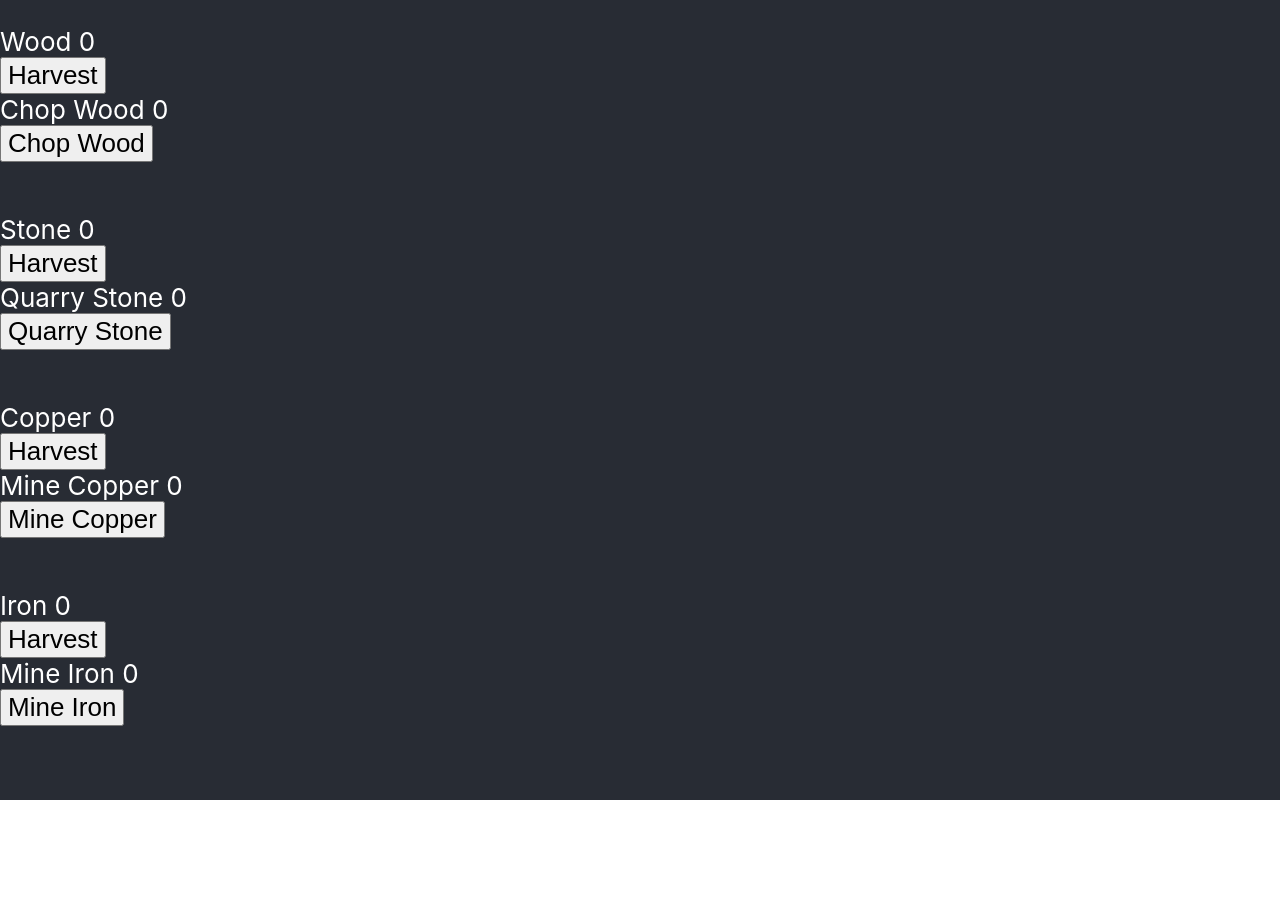
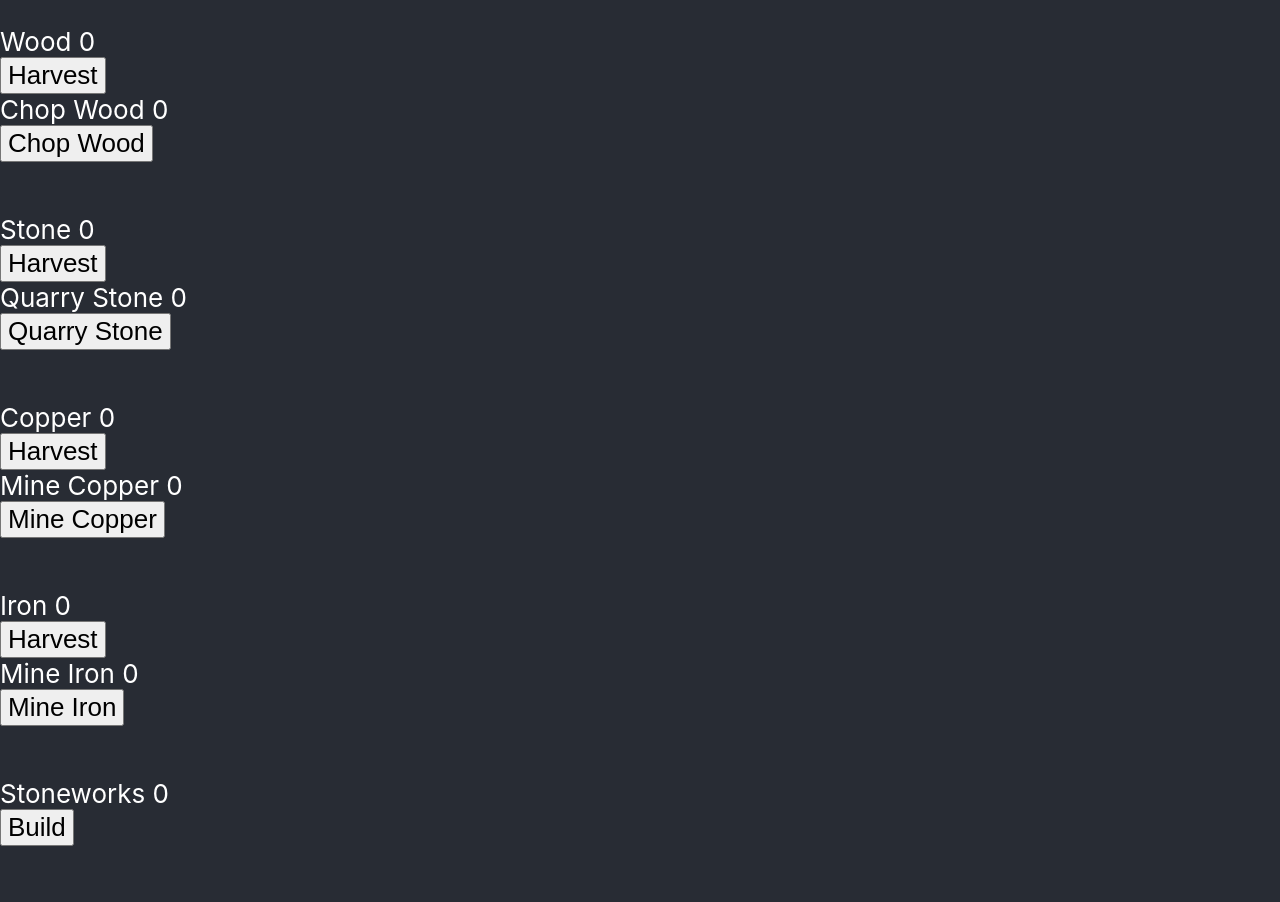
Before and after one commit to michael-k-goff/civulator, a React (Vite) app: page / in a window 1280 px wide. Shown: the top 902 px of the page. Before the commit the page ends 800 px from the top, so only its background shows below. Built offline with nearby package versions, Linux system fonts and the light colour scheme.

Commit message:
Added power plants

```diff
--- a/src/App.tsx
+++ b/src/App.tsx
@@ -8,11 +8,21 @@
   auto_prereqs: {[prereq_resource: string]: number}
 }
 
+interface PowerName {
+  plant_name: string,
+  prereqs: {[prereq_resource: string]: number}
+}
+
 let GameDatabase: ResourceName[] = [
   {resource_name: "Wood", auto_name:"Chop Wood", prereqs:{}, auto_prereqs:{"Wood":4}},
   {resource_name: "Stone", auto_name:"Quarry Stone", prereqs:{"Wood":1}, auto_prereqs:{"Wood":4}},
   {resource_name: "Copper", auto_name:"Mine Copper", prereqs:{"Wood":2}, auto_prereqs:{"Wood":4}},
   {resource_name: "Iron", auto_name:"Mine Iron", prereqs:{"Wood":5}, auto_prereqs:{"Wood":4}}
+]
+
+let PowerDatabase: PowerName[] = [
+  {plant_name: "Stoneworks", prereqs:{"Wood":4}},
+  {plant_name: "Forge", prereqs:{"Iron":4}}
 ]
 
 interface Resource{
@@ -24,8 +34,14 @@
   auto_prereqs: {[prereq_resource: string]: number}
 }
 
+interface Power{
+  name: string,
+  quantity: number,
+  prereqs: {[prereq_resource: string]: number}
+}
+
 let gameData: {[resource: string]: Resource[]} = {
-  "resources": []
+  "resources": [],
 };
 for (let i=0; i<GameDatabase.length; i++) {
   gameData.resources = gameData.resources.concat({
@@ -36,6 +52,14 @@
       prereqs: GameDatabase[i].prereqs,
       auto_prereqs: GameDatabase[i].auto_prereqs
     });
+}
+let powerData: Power[] = []
+for (let i=0; i<PowerDatabase.length; i++) {
+  powerData = powerData.concat({
+    name:PowerDatabase[i].plant_name,
+    quantity:0,
+    prereqs: PowerDatabase[i].prereqs
+  })
 }
 
 interface ButtonParams {
@@ -48,6 +72,11 @@
   message: string,
   resource: Resource,
   setAutoNumber: any
+}
+
+interface PowerPlantParams {
+  message: string,
+  power: Power
 }
 
 const CanDo = (prereqs: {[prereq_resource: string]: number}): boolean => {
@@ -102,6 +131,17 @@
   }
 }
 
+export class PowerPlantButton extends Component <PowerPlantParams> {
+  render(): JSX.Element {
+    return <button onClick={(event: MouseEvent) => {
+      event.preventDefault;
+      this.props.power.quantity += 1;
+    }}>
+      {this.props.message}
+    </button>
+  }
+}
+
 let TSResourceDisplay = ({ resource }: { resource: Resource }): JSX.Element => {
   const [quantity, setQuantity] = useState(resource.quantity);
   const [auto_number, setAutoNumber] = useState(resource.auto_number);
@@ -117,6 +157,14 @@
       <AutoButton message={resource.auto_name} resource={resource} setAutoNumber={setAutoNumber}/>
     </p>
   )
+}
+
+let PowerPlantDisplay = ({plant}: {plant: Power}): JSX.Element => {
+  return <p>
+    {plant.name} {plant.quantity}
+    <br />
+    <PowerPlantButton message="Build" power={plant}/>
+  </p>
 }
 
 const App = ():JSX.Element => {
@@ -144,6 +192,9 @@
         }
 
         )}
+        {powerData.map(p => {
+          return <PowerPlantDisplay plant={p} key={p.name}/>
+        })}
       </header>
     </div>
   )
```
